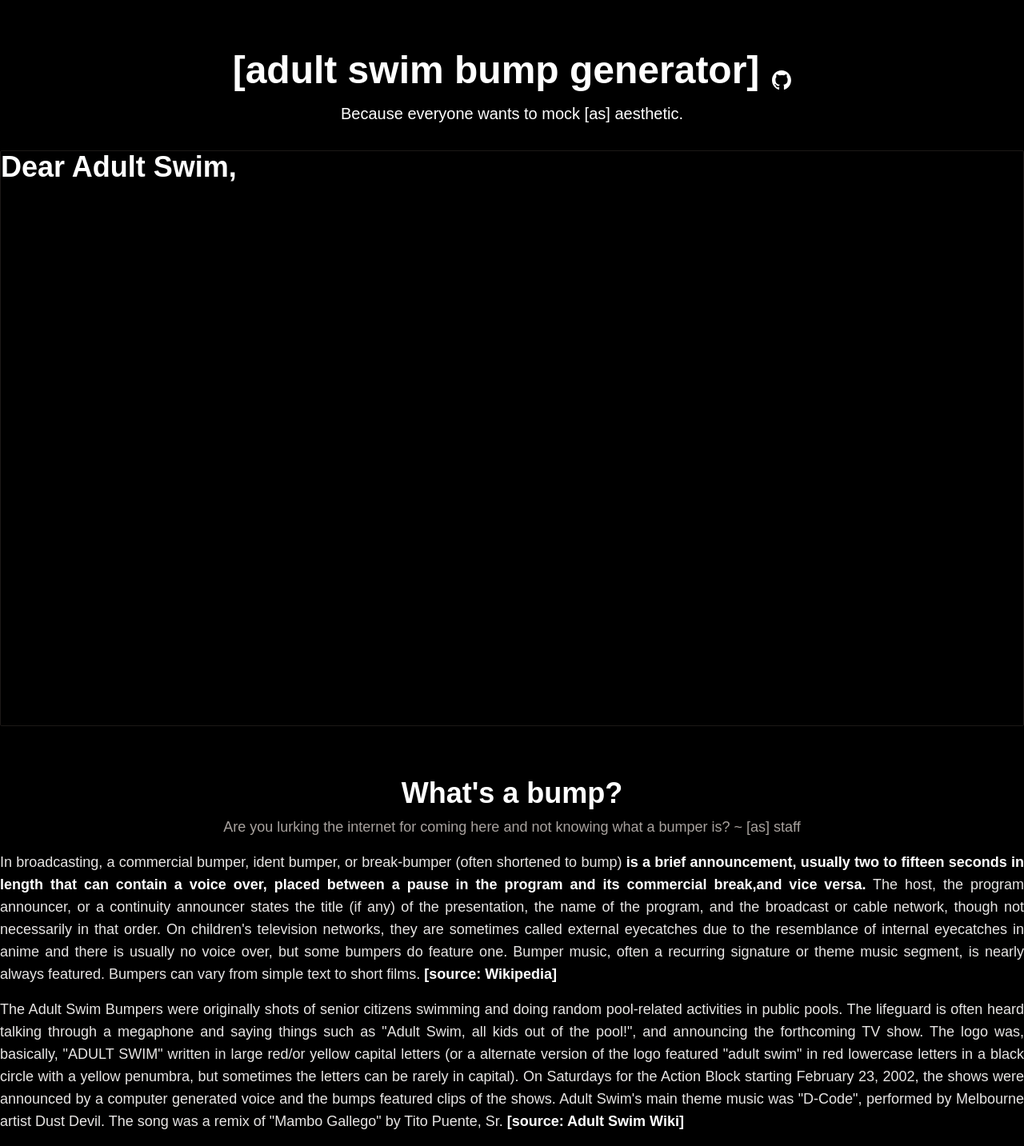
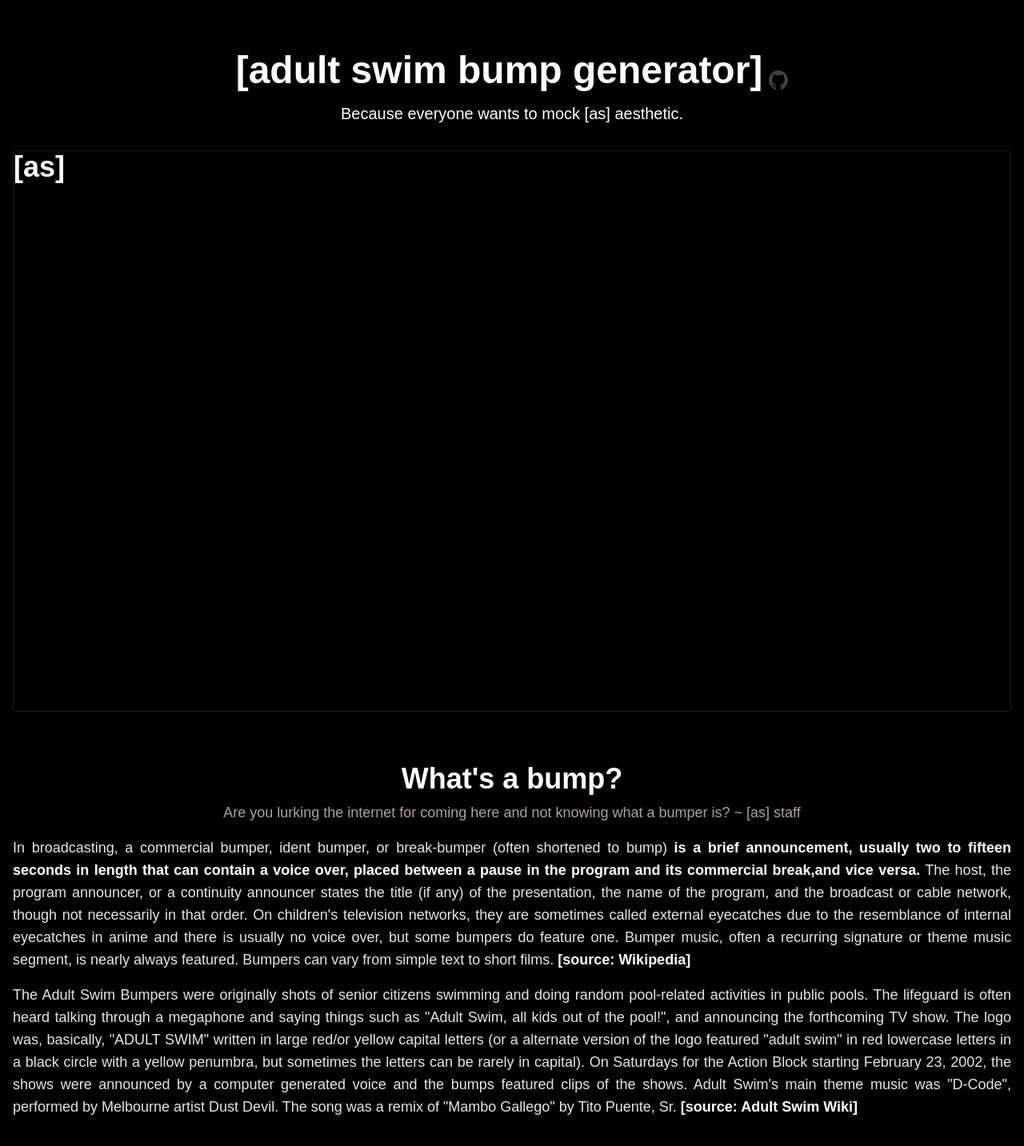
Before and after one commit to guilherssousa/as-bump, a React (Vite) app: page / in a window 1280 px wide. Shown: the top 1433 px of the page at 80% size. Built offline with nearby package versions, Linux system fonts and the light colour scheme; a web font is replaced by a local one.

Commit message:
[cr] change some styles

```diff
--- a/src/App.tsx
+++ b/src/App.tsx
@@ -4,15 +4,13 @@
 function App() {
   return (
     <Layout>
-      <h1 className="text-5xl font-semibold flex items-end gap-x-4">
+      <h1 className="text-5xl font-semibold flex items-end gap-x-2">
         <span>[adult swim bump generator]</span>{" "}
-        <a href="https://github.com/guilherssousa/as-bump">
+        <a href="https://github.com/guilherssousa/as-bump" target="_blank">
           <img
             src="/github.svg"
-            alt="The link to the repo"
+            alt="The repo for this aMaZiNg project"
             className="w-6 h-6"
-            height={24}
-            width={24}
           />
         </a>
       </h1>
--- a/src/components/Frame.tsx
+++ b/src/components/Frame.tsx
@@ -4,7 +4,7 @@
     <section className="w-full">
       <div className="bg-black aspect-video w-full h-auto border mt-8 rounded-sm border-stone-900">
         <div>
-          <h1 className="font-semibold text-4xl">Dear Adult Swim,</h1>
+          <h1 className="font-semibold text-4xl">[as]</h1>
         </div>
       </div>
     </section>
--- a/src/components/Layout.tsx
+++ b/src/components/Layout.tsx
@@ -6,7 +6,7 @@
   return (
     <main
       {...props}
-      className={"min-h-screen bg-black text-white pb-16".concat(
+      className={"min-h-screen bg-black text-white pb-16 px-4".concat(
         " ",
         props?.className ?? ""
       )}
@@ -17,7 +17,11 @@
         <footer className="mt-8 text-stone-500">
           <p>
             Made with Vite, Tailwind and hosted on Vercel, this project is{" "}
-            <a href="https://github.com/guilherssousa/as-bump" target="_blank">
+            <a
+              href="https://github.com/guilherssousa/as-bump"
+              target="_blank"
+              className="text-stone-300"
+            >
               open source
             </a>{" "}
             and not affiliated with Adult Swim. Adult Swim is a trademark of
```
Also changed, not shown: public/github.svg.
